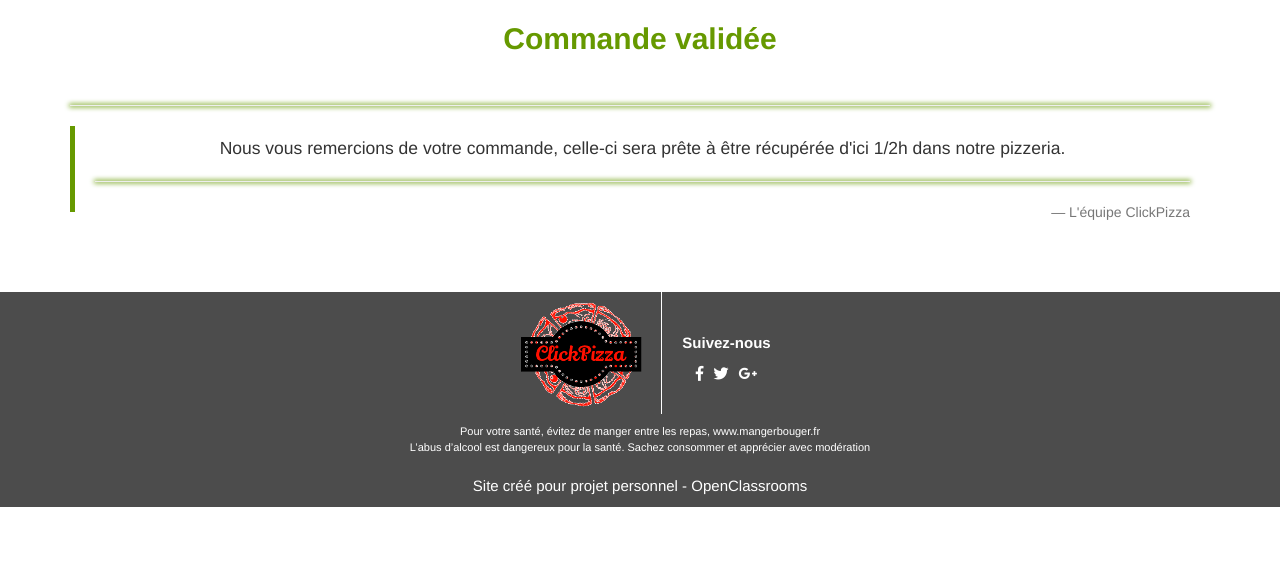
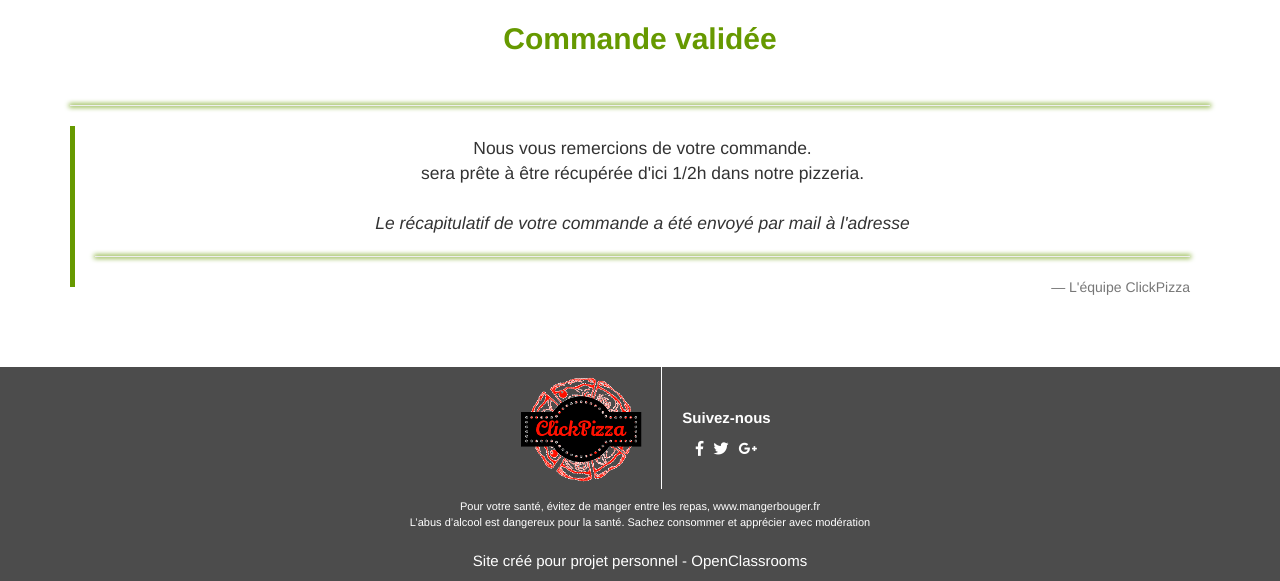
Before and after one commit to SebFolliot/ClickPizza, a PHP site: template views/order.html.twig in a window 1280 px wide. Shown: the part 198-779 px from the top of the page. Run offline with PHP 8.4, Linux system fonts and the light colour scheme; the template is opened without the code that fills it: most values are stand-ins (such as "Sample title", 1, 10 or a date in 2020); some libraries are stand-ins or nearby versions.

Commit message:
Modification du texte de confirmation de commande

```diff
--- a/views/order.html.twig
+++ b/views/order.html.twig
@@ -2,9 +2,9 @@
 <h2 style="text-align: center">Commande validée</h2>
 <hr />
 <blockquote style="margin-bottom: 80px; border-color: #669900">
-    <p style="text-align: center">Nous vous remercions de votre commande, celle-ci {% if is_granted('IS_AUTHENTICATED_FULLY') %} est réservée dans le nom de {{ app.user.civility }} {{ app.user.name }} et {% endif %} sera prête à être récupérée d'ici 1/2h dans notre pizzeria.</p>
+    <p style="text-align: center">Nous vous remercions de votre commande.<br />{% if is_granted('IS_AUTHENTICATED_FULLY') %} Elle est enregistrée dans le nom de {{ app.user.civility }} {{ app.user.name }} et {% endif %} sera prête à être récupérée d'ici 1/2h dans notre pizzeria.<br/><br />
+        <em>Le récapitulatif de votre commande a été envoyé par mail à l'adresse {{ app.user.email }}</em></p>
     <hr />
     <small class="pull-right">L'équipe ClickPizza</small>
 </blockquote>
-
 {% endblock %}
```
